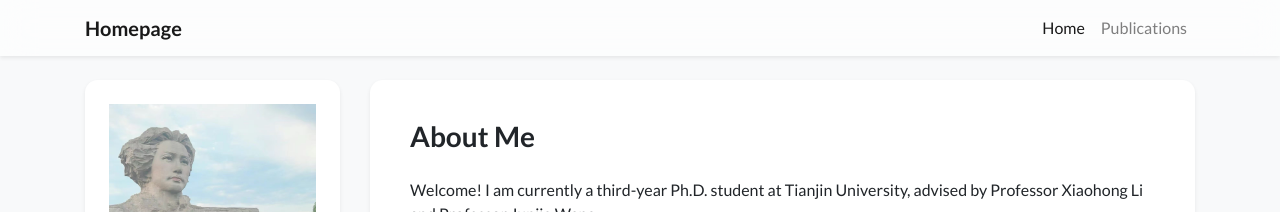
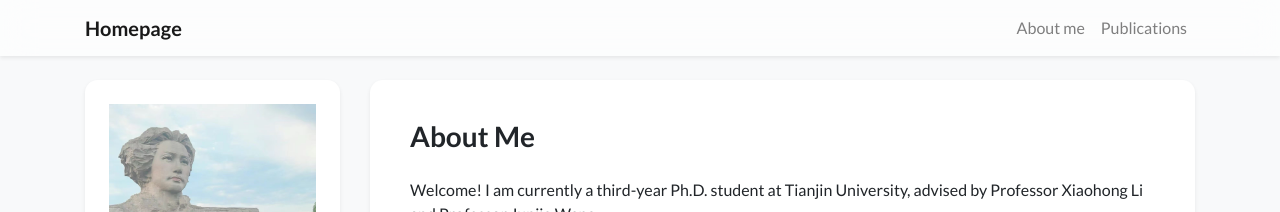
Before and after one commit to ybsun0215/ybsun0215.github.io, a Jekyll site: the page built from index.html, in a window 1280 px wide. Shown: the top 212 px of the page. Built offline with Jekyll 4.4.1, drawn with Linux system fonts in a browser that asks for light colours; nearby versions of some CDN libraries; a style sheet for code colours, icons or effects is not loaded.

Commit message:
Update navigation.yml

```diff
--- a/_data/navigation.yml
+++ b/_data/navigation.yml
@@ -1,7 +1,7 @@
 pages:
 # NOTE: `name` field must match the `navbar_title` field in the page's front matter to ensure the correct page is highlighted in the navbar.
 #       For example, the `navbar_title` field in `showcase.html` is "Showcase" and the `name` field here should also be "Showcase"
-- name: Home
+- name: About me
   url: /
 # - name: Home (Layout 2)
 #   url: /index_layout2
```
